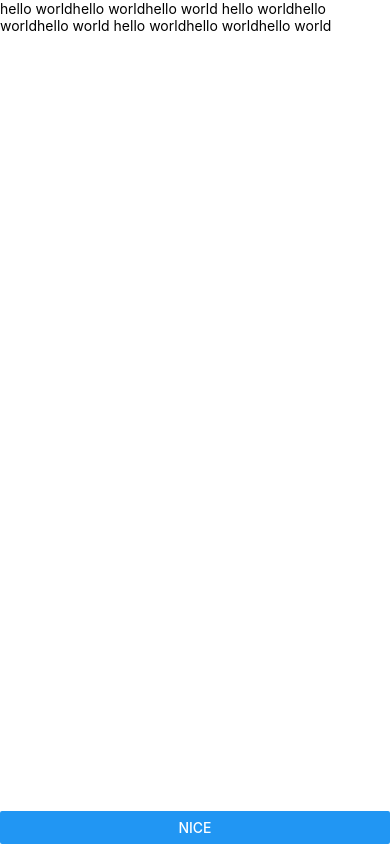
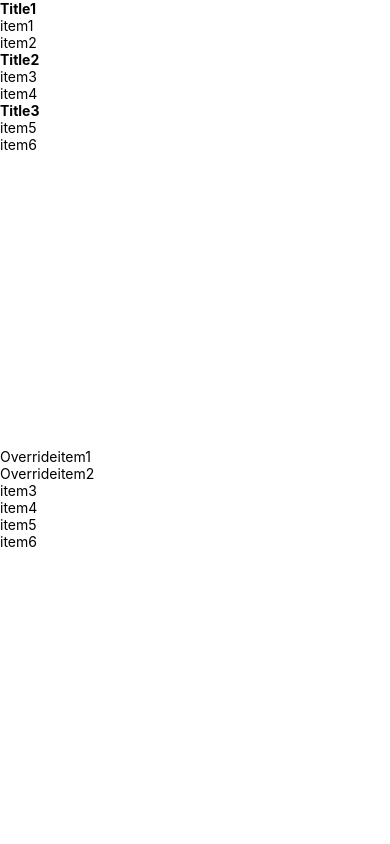
Before and after one commit to hellohejinyu/learn-react-native, a React Native app: screen / in a window 390 px wide. Built offline with nearby package versions, Linux system fonts and the light colour scheme.

Commit message:
feat: StatusBar

```diff
--- a/App.tsx
+++ b/App.tsx
@@ -12,36 +12,41 @@ import React, { Fragment, useCallback, useRef, useMemo, useState } from 'react';
 import {
   Button,
   Text,
-  ProgressBarAndroid,
   StyleSheet,
   View,
   ScrollView,
-  RefreshControl,
-  Modal,
-  Picker
+  StatusBar,
+  SectionList
 } from 'react-native';
 
 
 const App = () => {
-  const [refreshing, setRefreshing] = useState(false)
+  const overrideRenderItem = ({ item, index, section: { title, data } }: any) => <Text key={index}>Override{item}</Text>
 
   return (
-    <Fragment>
-      <ScrollView
-        endFillColor='#f00'
-      >
-        <View style={{ height: 1600 }}>
-          <View>
-            <Text>
-              hello worldhello worldhello world
-              hello worldhello worldhello world
-              hello worldhello worldhello world
-            </Text>
-          </View>
-        </View>
-      </ScrollView>
-      <Button title='nice' onPress={() => {}} />
-    </Fragment>
+    <>
+      <StatusBar translucent={true} backgroundColor="blue" barStyle="dark-content" />
+      <SectionList
+        renderItem={({item, index, section}) => <Text key={index}>{item}</Text>}
+        renderSectionHeader={({section: {title}}) => (
+          <Text style={{fontWeight: 'bold'}}>{title}</Text>
+        )}
+        sections={[
+          {title: 'Title1', data: ['item1', 'item2']},
+          {title: 'Title2', data: ['item3', 'item4']},
+          {title: 'Title3', data: ['item5', 'item6']},
+        ]}
+        keyExtractor={(item, index) => item + index}
+      />
+      <SectionList
+        renderItem={({ item, index, section }) => <Text key={index}>{item}</Text>}
+        sections={[
+          { title: 'Title1', data: ['item1', 'item2'], renderItem: overrideRenderItem },
+          { title: 'Title2', data: ['item3', 'item4'] },
+          { title: 'Title3', data: ['item5', 'item6'] },
+        ]}
+      />
+    </>
   );
 };
 
```
